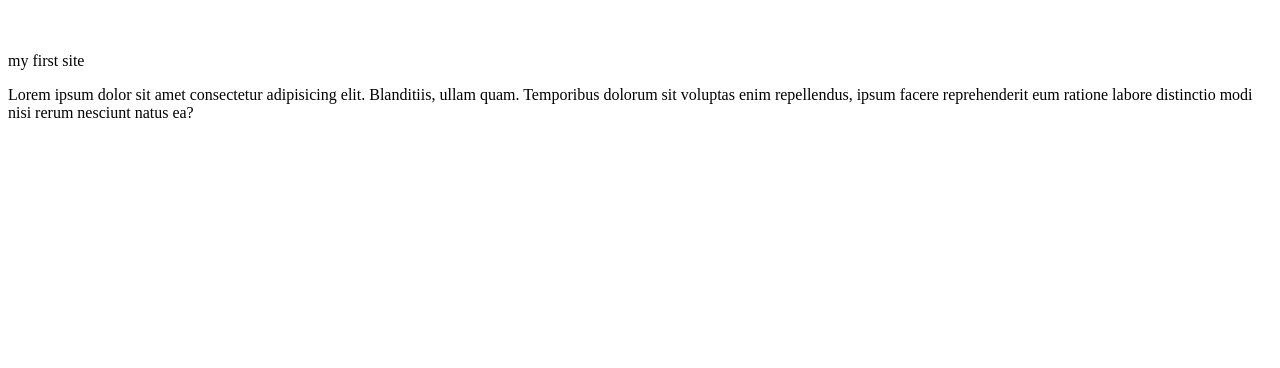
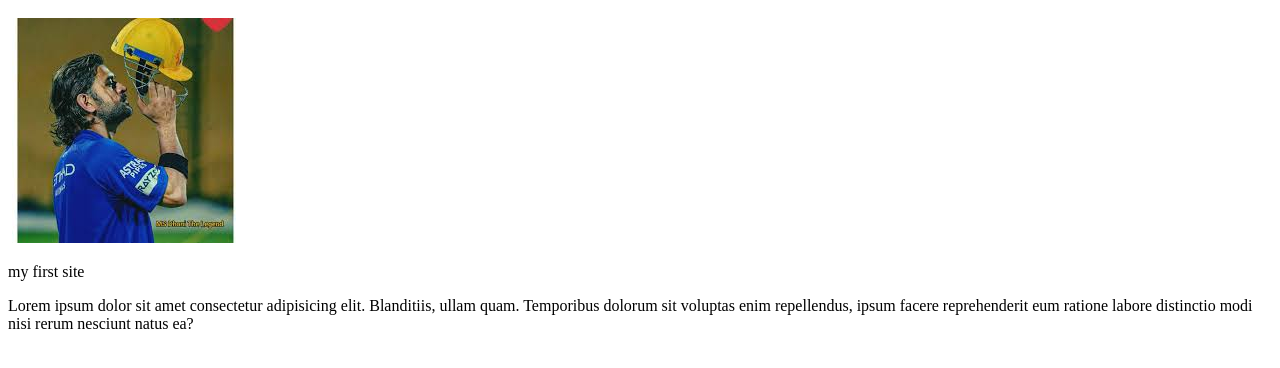
Before and after one commit to killivvv/anbu, a plain HTML site: page index.html in a window 1280 px wide. Shown: the part 120-488 px from the top of the page. Drawn offline with Linux system fonts and the light colour scheme.

Commit message:
ADDED PHOTO

```diff
--- a/index.html
+++ b/index.html
@@ -9,6 +9,7 @@
  <H1>virat kholi</H1>
  <h1>CRICKETER</h1>
  <img width="200px" src="virat.jpg" alt="">
+ <img src="DHONI.jpg" alt="">
  <p>my first site</p>
  <p>Lorem ipsum dolor sit amet consectetur adipisicing elit. Blanditiis, ullam quam. Temporibus dolorum sit voluptas enim repellendus, ipsum facere reprehenderit eum ratione labore distinctio modi nisi rerum nesciunt natus ea?</p>
 </body>
```
Also changed, not shown: DHONI.jpg (added).
